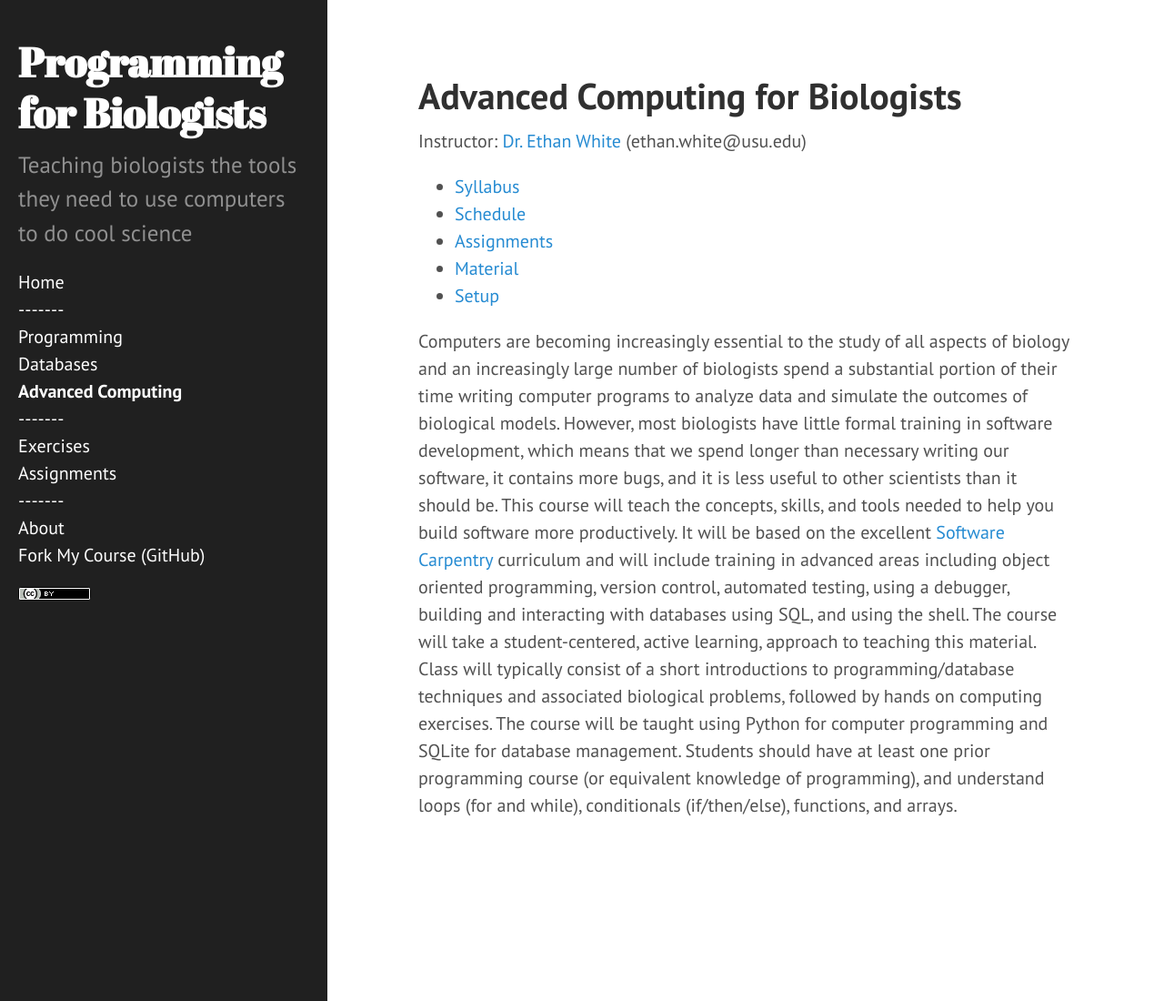
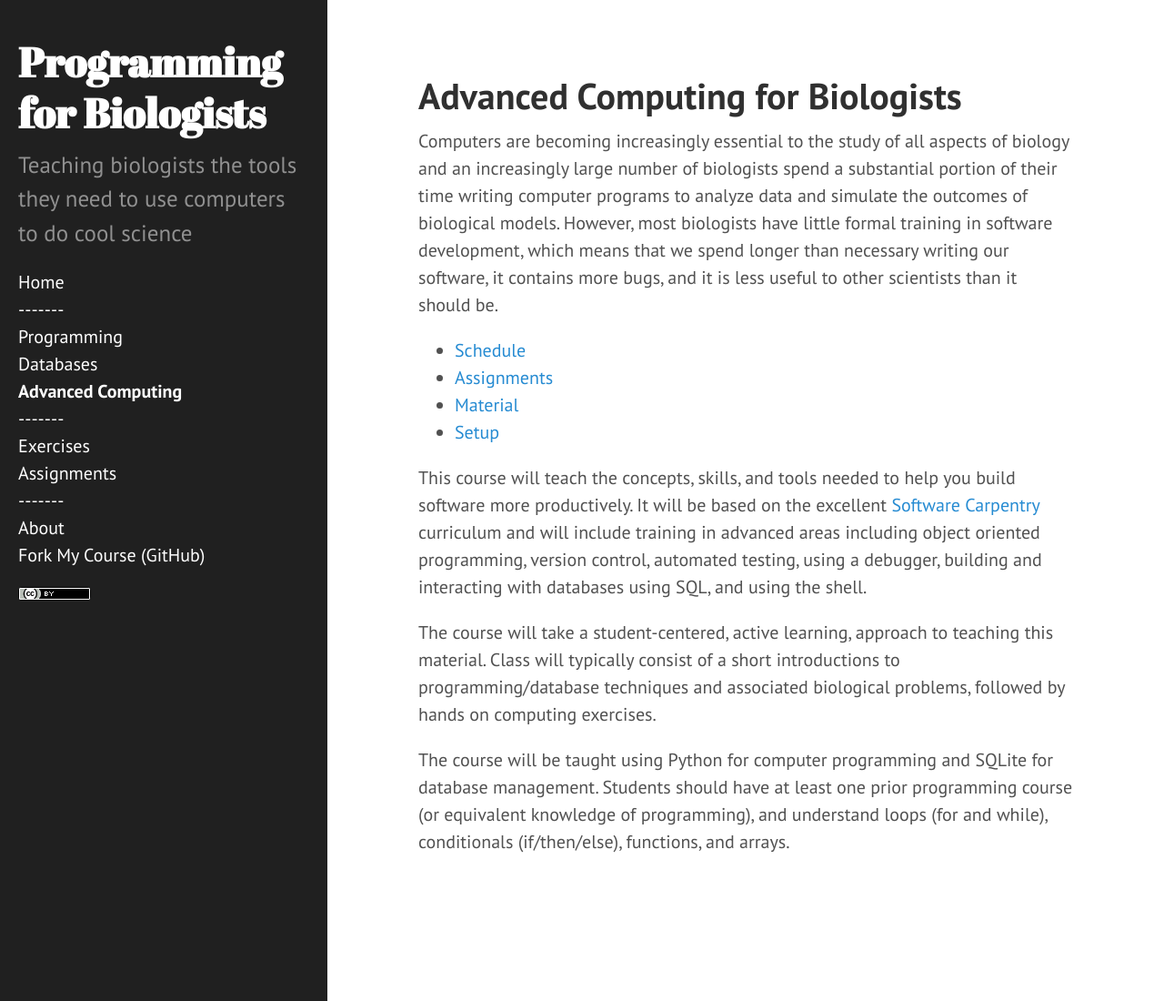
Before and after one commit to MonmouthSchool/MonmouthSchool.github.io, a Jekyll site: the page built from advanced.md, in a window 1280 px wide and 1100 px high. Shown: the whole window at 91% size. Built offline with Jekyll 4.4.1, drawn with Linux system fonts in a browser that asks for light colours; Markdown is read by kramdown in place of the engine named in the settings.

Commit message:
Update advanced.md

```diff
--- a/advanced.md
+++ b/advanced.md
@@ -3,33 +3,34 @@ layout: page
 title: Advanced Computing for Biologists
 redirect_from: /advanced-programming-and-database-management-biologists/
 ---
-
-Instructor: [Dr. Ethan White](http://whitelab.weecology.org)
-(ethan.white@usu.edu)
-
-* [Syllabus](/syllabus/advanced-syllabus)
-* [Schedule](/syllabus/advanced-schedule)
-* [Assignments](/assignments)
-* [Material](/material/advanced-material)
-* [Setup](/computer-setup)
-
 Computers are becoming increasingly essential to the study of
 all aspects of biology and an increasingly large number of biologists spend a
 substantial portion of their time writing computer programs to analyze data and
 simulate the outcomes of biological models.  However, most biologists have
 little formal training in software development, which means that we spend longer
 than necessary writing our software, it contains more bugs, and it is less
-useful to other scientists than it should be. This course will teach the
+useful to other scientists than it should be.
+
+* [Schedule](/syllabus/advanced-schedule)
+* [Assignments](/assignments)
+* [Material](/material/advanced-material)
+* [Setup](/computer-setup)
+
+This course will teach the
 concepts, skills, and tools needed to help you build software more productively.
 It will be based on the excellent
 [Software Carpentry](http://software-carpentry.org/) curriculum and will include
 training in advanced areas including object oriented programming, version
 control, automated testing, using a debugger, building and interacting with
-databases using SQL, and using the shell. The course will take a
+databases using SQL, and using the shell.
+
+The course will take a
 student-centered, active learning, approach to teaching this material. Class
 will typically consist of a short introductions to programming/database
 techniques and associated biological problems, followed by hands on computing
-exercises. The course will be taught using Python for computer programming and
+exercises.
+
+The course will be taught using Python for computer programming and
 SQLite for database management. Students should have at least one prior
 programming course (or equivalent knowledge of programming), and understand
 loops (for and while), conditionals (if/then/else), functions, and arrays.
```
